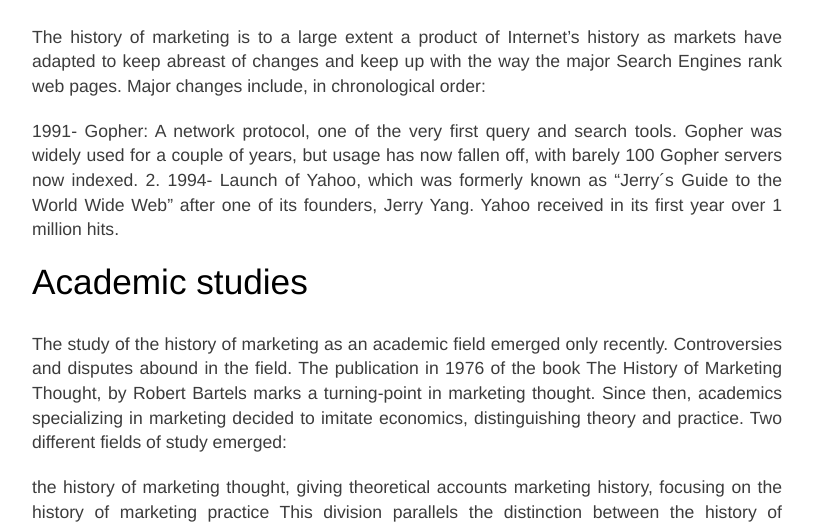
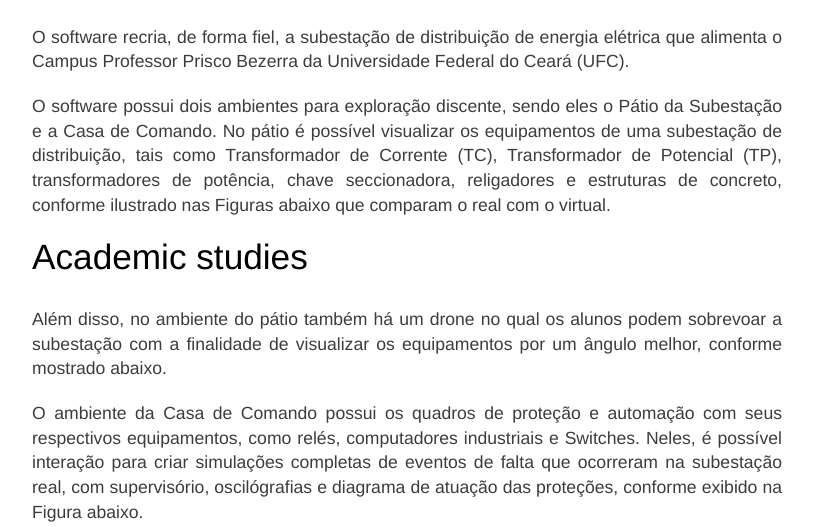
Before and after one commit to Gabriell89222/Gabriell89222.github.io, a Jekyll site: the page built from _posts/2016-08-12-the-history-of-marketing.md, in a window 1280 px wide and 1400 px high, scrolled down 789 px. Shown: the part 233-760 px from the top of the window, without its empty margins (233-1046 px from the left). Built offline with Jekyll 4.4.1, drawn with Linux system fonts in a browser that asks for light colours; some of the changed text lies outside the part shown.

Commit message:
Atualização da pagina de projetos Daniel v-1.1

```diff
--- a/_posts/2016-08-12-the-history-of-marketing.md
+++ b/_posts/2016-08-12-the-history-of-marketing.md
@@ -9,21 +9,19 @@
 
 ![Man](https://source.unsplash.com/random/1500x1146)
 
-The history of marketing is to a large extent a product of Internet's history as markets have adapted to keep abreast of changes and keep up with the way the major Search Engines rank web pages. Major changes include, in chronological order:
+O software recria, de forma fiel, a subestação de distribuição de energia elétrica que alimenta o Campus Professor Prisco Bezerra da Universidade Federal do Ceará (UFC).
 
-1991- Gopher: A network protocol, one of the very first query and search tools. Gopher was widely used for a couple of years, but usage has now fallen off, with barely 100 Gopher servers now indexed. 2. 1994- Launch of Yahoo, which was formerly known as "Jerry´s Guide to the World Wide Web" after one of its founders, Jerry Yang. Yahoo received in its first year over 1 million hits.
+O software possui dois ambientes para exploração discente, sendo eles o Pátio da Subestação e a Casa de Comando. No pátio é possível visualizar os equipamentos de uma subestação de distribuição, tais como Transformador de Corrente (TC), Transformador de Potencial (TP), transformadores de potência, chave seccionadora, religadores e estruturas de concreto, conforme ilustrado nas Figuras abaixo que comparam o real com o virtual.
 
 ## Academic studies
 
-The study of the history of marketing as an academic field emerged only recently. Controversies and disputes abound in the field. The publication in 1976 of the book The History of Marketing Thought, by Robert Bartels marks a turning-point in marketing thought. Since then, academics specializing in marketing decided to imitate economics, distinguishing theory and practice. Two different fields of study emerged:
+Além disso, no ambiente do pátio também há um drone no qual os alunos podem sobrevoar a subestação com a finalidade de visualizar os equipamentos por um ângulo melhor, conforme mostrado abaixo.
 
-the history of marketing thought, giving theoretical accounts
-marketing history, focusing on the history of marketing practice
-This division parallels the distinction between the history of economic thought and economic history.
+O ambiente da Casa de Comando possui os quadros de proteção e automação com seus respectivos equipamentos, como relés, computadores industriais e Switches. Neles, é possível interação para criar simulações completas de eventos de falta que ocorreram na subestação real, com supervisório, oscilógrafias e diagrama de atuação das proteções, conforme exibido na Figura abaixo.
 
 ![Thai](https://source.unsplash.com/random/1500x1147)
 
-Practitioners of the history of marketing thought note that both practitioners and academics know relatively little about the field.[citation needed] But history has significance for academics because it helps to define the baselines upon which they can recognize change and evolve marketing theory.On the other hand, proponents of marketing history argue that one cannot fully compare the marketing field with economics and hence suggest the impracticality of divorcing theory and practice. First, marketing scholars seldom engage in the practice of marketing as much as economists engage in the development and execution of public policies. Second, business people innovate in the marketing field, and the history of marketing will remain incomplete if one dissociates academia from practitioners.
+O presente projeto é fruto da parceria com CNPq, oriunda da chamada universal de 2023, intitulada Plataforma Multidomínio em Realidade Virtual aplicada ao processo de Ensino-Aprendizagem. Além disso, o presente projeto adquiriu, no CINASE 2023 – Edição Fortaleza, o prêmio de Melhor Projeto P&D e o prêmio O Setor Elétrico (OSE) de Melhor Projeto Geral.
 
 ![lavender flowers](https://source.unsplash.com/random/1500x1148)
 
```
